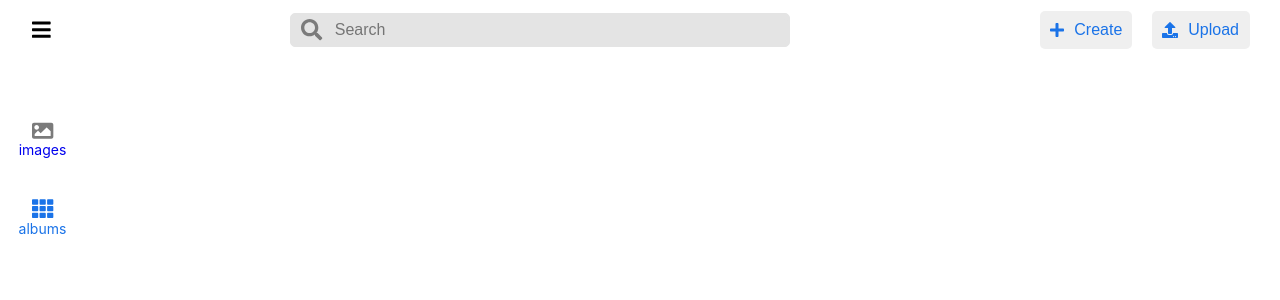
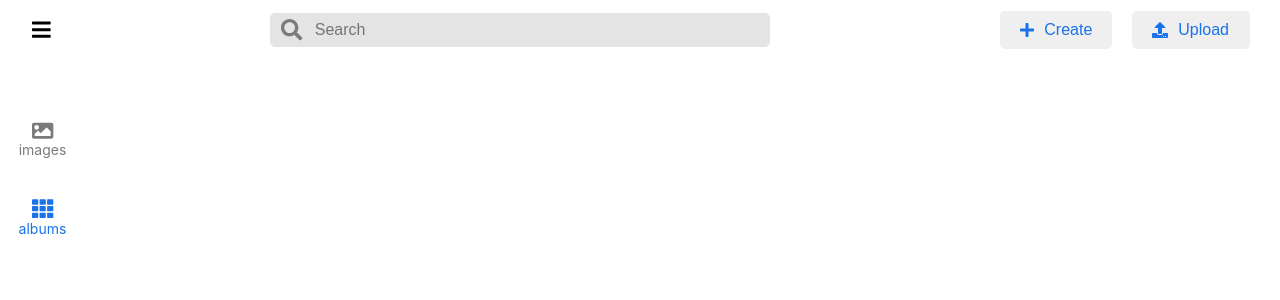
Before and after one commit to k4wo/photos_front, a React (Create React App) app: page /album in a window 1280 px wide. Shown: the top 300 px of the page. Built offline with nearby package versions, Linux system fonts and the light colour scheme; no server answers.

Commit message:
Add variants of Button

```diff
--- a/src/components/buttons/Button.tsx
+++ b/src/components/buttons/Button.tsx
@@ -1,17 +1,20 @@
 import React, { ReactNode } from "react";
+import cn from "classnames";
 
 import "./style.css";
 
 interface ButtonProps {
   children: ReactNode;
   handleClick: () => void;
+  classname?: string;
 }
 
 const Button: React.FunctionComponent<ButtonProps> = ({
   children,
-  handleClick
+  handleClick,
+  classname
 }: ButtonProps) => (
-  <button onClick={handleClick} className="btn">
+  <button onClick={handleClick} className={cn("btn", classname)}>
     {children}
   </button>
 );
--- a/src/components/buttons/style.css
+++ b/src/components/buttons/style.css
@@ -1,7 +1,7 @@
 .btn {
   border: none;
   outline: none;
-  padding: 10px;
+  padding: 10px 20px;
   cursor: pointer;
   transition: 0.5s;
   font-size: 16px;
@@ -19,6 +19,15 @@
   background: var(--lightgray);
 }
 
+/* PRIMARY */
+.btn--primary {
+  background: var(--blue);
+}
+
+.btn.btn--primary:hover {
+  background: rgba(255, 255, 255, 255, 0.5);
+}
+
 /* BUTTON ICON */
 .btn-icon {
   display: inline;
--- a/src/index.css
+++ b/src/index.css
@@ -16,11 +16,12 @@ input:focus,
 select:focus,
 textarea:focus,
 button:focus {
-    outline: none;
-    font-size: 16px;
+  outline: none;
+  font-size: 16px;
 }
 
 a {
+  color: var(--darkgray);
   text-decoration: none;
 }
 
```
Also changed, not shown: src/components/buttons/Buttons.tsx (added, +13 -0 lines), 1 other file (tests, documents, lock files or other folders).
